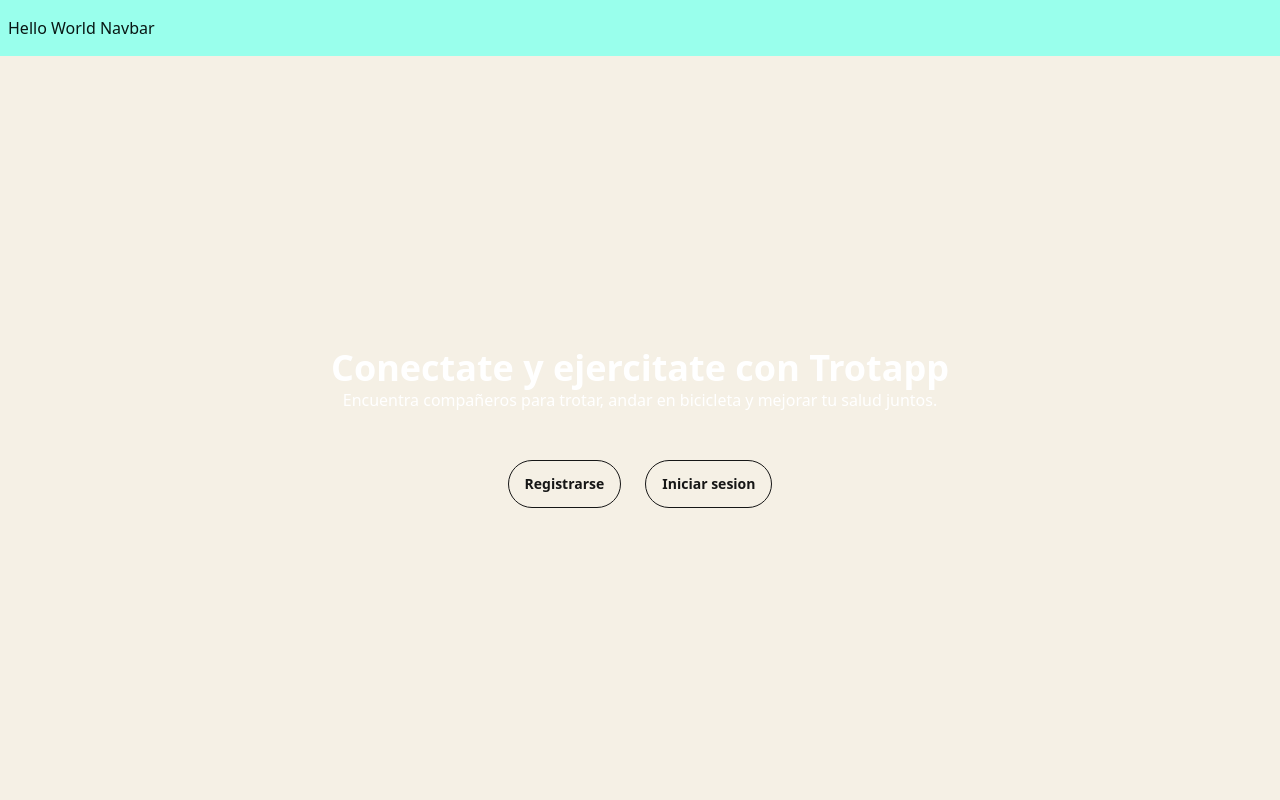
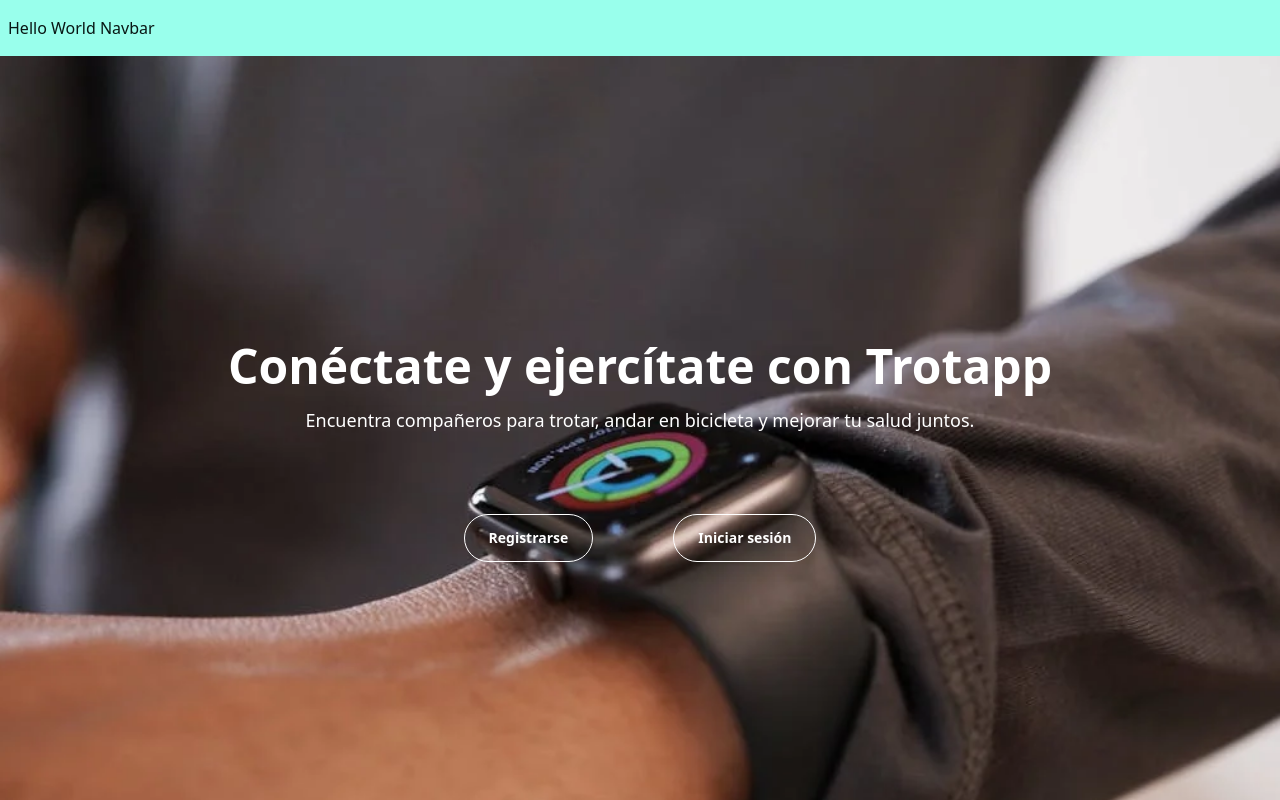
Before and after one commit to trotapp/trotapp-web, a React (Vite) app: page / in a window 1280 px wide. Built offline with nearby package versions, Linux system fonts and the light colour scheme; no server answers.

Commit message:
banner terminado

```diff
--- a/src/presentation/components/Banner/Banner.tsx
+++ b/src/presentation/components/Banner/Banner.tsx
@@ -1,20 +1,34 @@
 import React from "react";
+import bannerImg from "../../../assets/bannerImg.png"
 
 const Banner = () => {
     return (
-        <div className=" min-w-full justify-center flex flex-col items-center bg-secondary gap-12">
+        <div
+            className="min-w-full h-screen flex flex-col justify-center items-center gap-10 bg-cover bg-center"
+            style={{ backgroundImage: `url(${bannerImg})` }}
+        >
+            {/* Contenedor de Texto */}
+            <div className="text-center p-4 text-white">
+                <h1 className="text-3xl md:text-5xl font-bold mb-4">
+                    Conéctate y ejercítate con Trotapp
+                </h1>
+                <p className="font-normal text-sm md:text-lg">
+                    Encuentra compañeros para trotar, andar en bicicleta y mejorar tu salud juntos.
+                </p>
+            </div>
 
-         <div className="text-center text-white">
+            {/* Contenedor de Botones */}
+            <div className="flex flex-col sm:flex-row gap-4 sm:gap-8 text-white">
+                <button className="btn btn-outline rounded-full border-white text-white px-6 py-2 m-6">
+                    Registrarse
+                </button>
+                <button className="btn btn-outline rounded-full border-white text-white px-6 py-2 m-6">
+                    Iniciar sesión
+                </button>
+            </div>
+        </div>
+    );
+};
 
-            <h1 className="text-4xl font-bold">Conectate y ejercitate con Trotapp</h1>
-            <p className="font-normal">Encuentra compañeros para trotar, andar en bicicleta y mejorar tu salud juntos.</p>
-        </div>
-          <div className="flex gap-6">
-            <button className="btn btn-outline rounded-full">Registrarse</button>
-            <button className="btn btn-outline rounded-full">Iniciar sesion</button>
-          </div>
-        </div>
-    )
-}
 
 export default Banner;
```
Also changed, not shown: src/assets/bannerImg.png (added).
